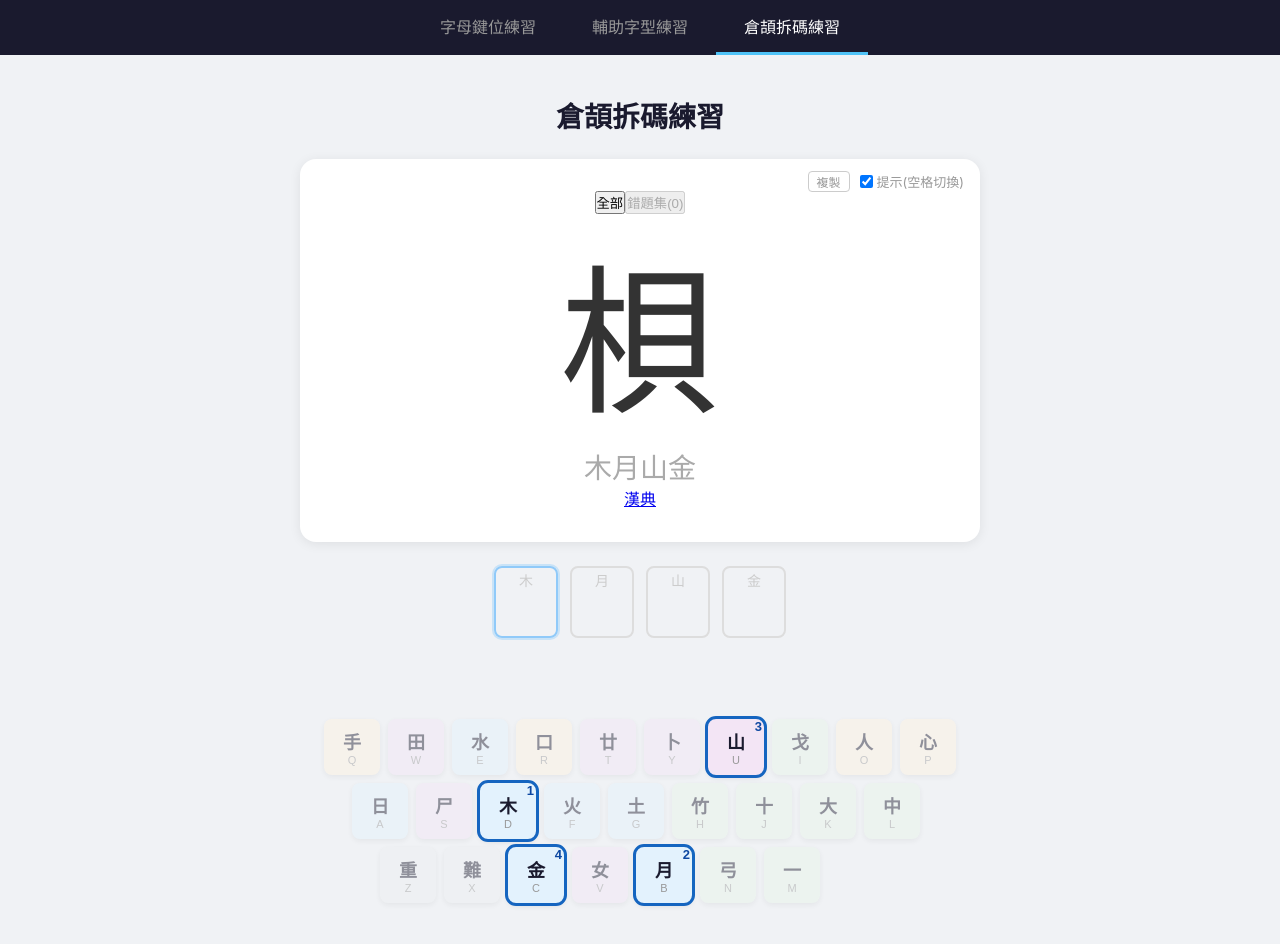
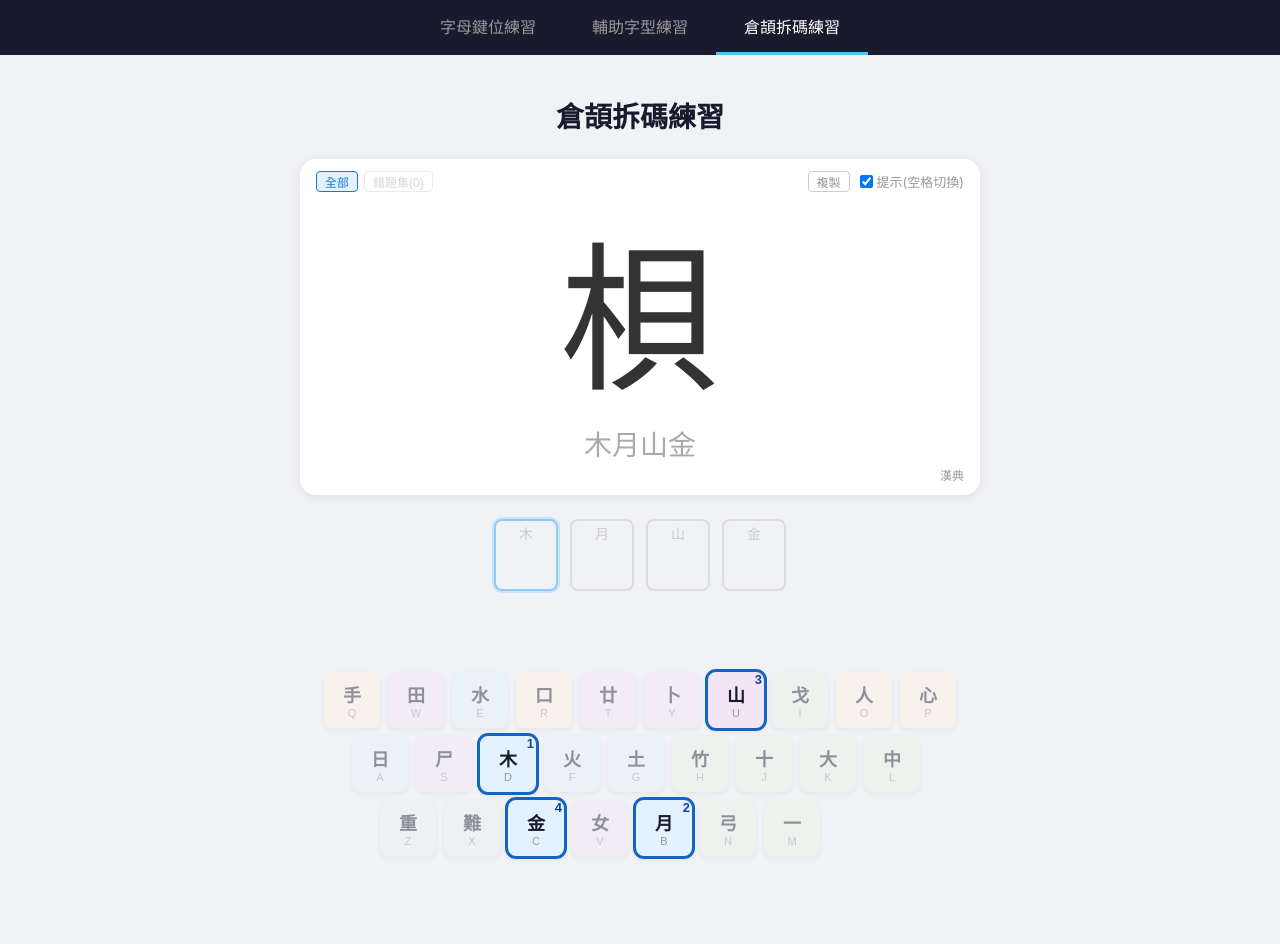
Before and after one commit to Spike-Leung/cangjie-input-method-practice, a React (Vite) app: page /code-practice in a window 1280 px wide. Shown: the top 944 px of the page. After the commit the page ends 912 px from the top, so only its background shows below. Built offline with nearby package versions, Linux system fonts and the light colour scheme.

Commit message:
style: add missed editor, mode button, zdic-link, and left-actions styles

```diff
--- a/src/index.css
+++ b/src/index.css
@@ -119,6 +119,103 @@ body {
   gap: 10px;
 }
 
+.quiz-card-left-actions {
+  position: absolute;
+  top: 12px;
+  left: 16px;
+  display: flex;
+  align-items: center;
+  gap: 6px;
+}
+
+.quiz-zdic-link {
+  position: absolute;
+  bottom: 12px;
+  right: 16px;
+  font-size: 12px;
+  color: #999;
+  text-decoration: none;
+  transition: color 0.2s;
+}
+
+.quiz-zdic-link:hover {
+  color: #1976d2;
+}
+
+.missed-editor {
+  padding: 24px 28px;
+}
+
+.missed-editor-bar {
+  display: flex;
+  align-items: center;
+  justify-content: space-between;
+  margin-bottom: 20px;
+}
+
+.missed-editor-title {
+  font-size: 16px;
+  font-weight: 600;
+  color: #333;
+}
+
+.missed-empty {
+  text-align: center;
+  font-size: 18px;
+  color: #999;
+  padding-block: 40px;
+}
+
+.missed-list {
+  display: flex;
+  flex-direction: column;
+  gap: 0;
+}
+
+.missed-item {
+  display: flex;
+  align-items: center;
+  padding: 8px 0;
+  border-bottom: 1px solid #f0f0f0;
+}
+
+.missed-item:last-child {
+  border-bottom: none;
+}
+
+.missed-char {
+  font-size: 22px;
+  font-weight: 500;
+  width: 48px;
+  text-align: center;
+}
+
+.missed-code {
+  font-size: 16px;
+  color: #666;
+  flex: 1;
+}
+
+.missed-delete-btn {
+  width: 28px;
+  height: 28px;
+  border: none;
+  border-radius: 6px;
+  background: transparent;
+  color: #ccc;
+  font-size: 16px;
+  cursor: pointer;
+  display: flex;
+  align-items: center;
+  justify-content: center;
+  transition: background 0.15s, color 0.15s;
+}
+
+.missed-delete-btn:hover {
+  background: #ffebee;
+  color: #c62828;
+}
+
 .quiz-copy-btn {
   padding: 1px 8px;
   border: 1px solid #ccc;
@@ -138,6 +235,48 @@ body {
 .quiz-copy-btn.copied {
   border-color: #66bb6a;
   color: #66bb6a;
+}
+
+.quiz-mode-btn {
+  padding: 1px 8px;
+  border: 1px solid #ccc;
+  border-radius: 4px;
+  background: transparent;
+  color: #999;
+  font-size: 12px;
+  cursor: pointer;
+  transition: border-color 0.2s, color 0.2s, background 0.2s;
+}
+
+.quiz-mode-btn:hover:not(:disabled) {
+  border-color: #666;
+  color: #666;
+}
+
+.quiz-mode-btn.active {
+  border-color: #1976d2;
+  color: #1976d2;
+  background: #e3f2fd;
+}
+
+.quiz-mode-btn:disabled {
+  opacity: 0.4;
+  cursor: default;
+}
+
+.quiz-clear-btn {
+  padding: 1px 8px;
+  border: 1px solid #ef9a9a;
+  border-radius: 4px;
+  background: transparent;
+  color: #c62828;
+  font-size: 12px;
+  cursor: pointer;
+  transition: background 0.2s;
+}
+
+.quiz-clear-btn:hover {
+  background: #ffebee;
 }
 
 .code-slots {
```
